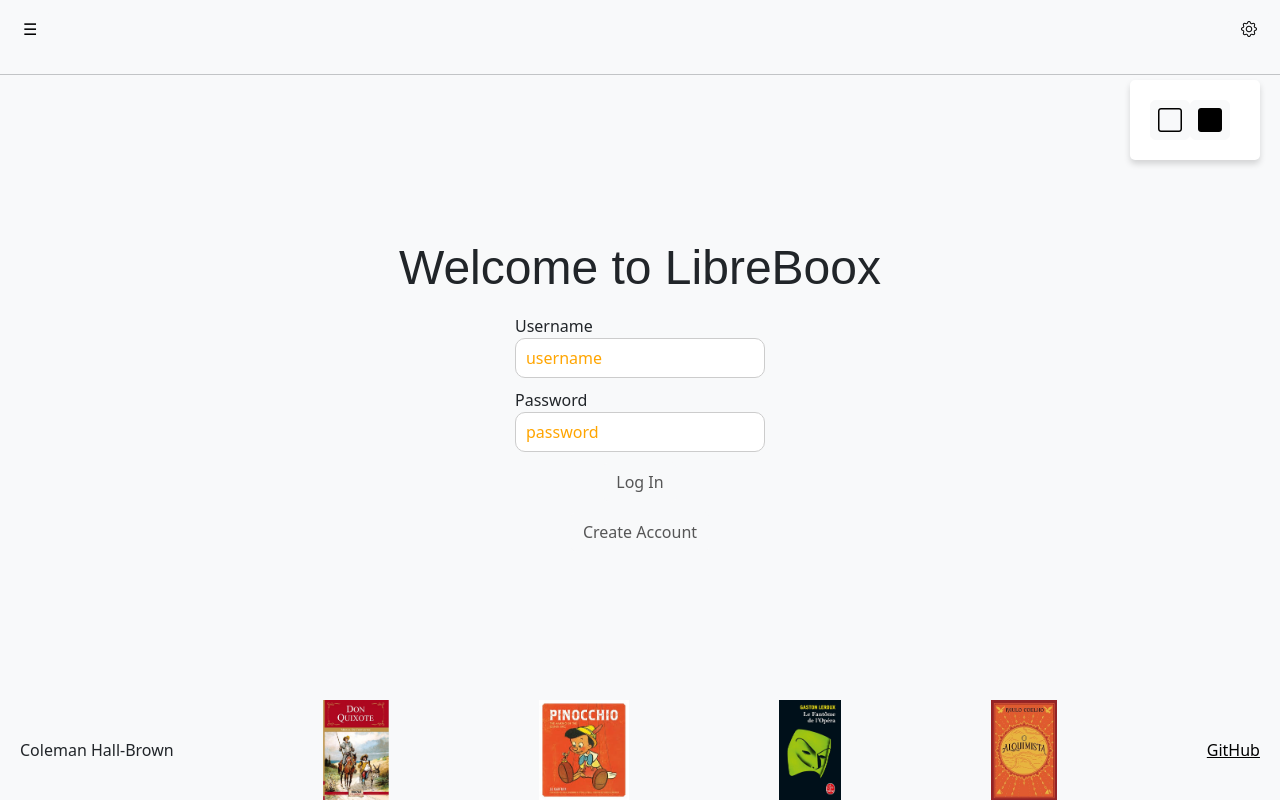
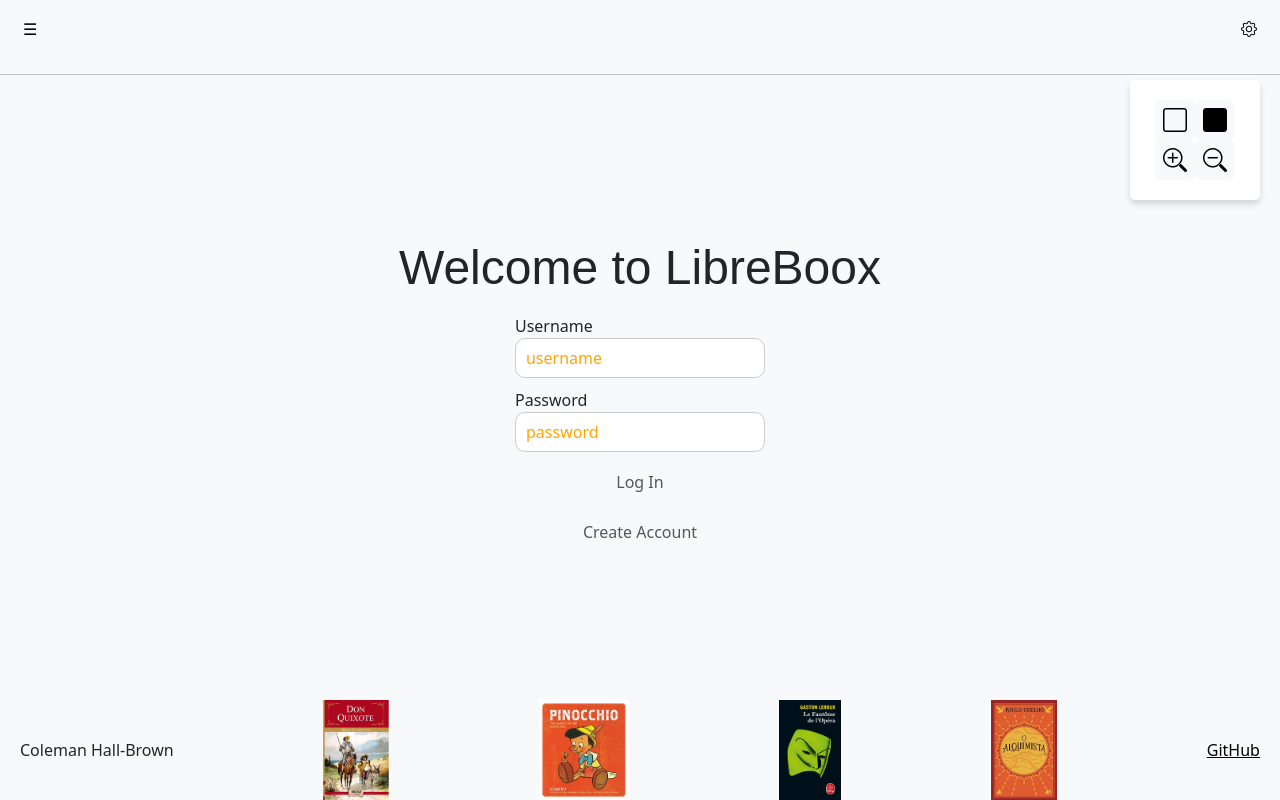
Before and after one commit to colemanhb/startup, a React (Vite) app: page / in a window 1280 px wide. Both pictures are taken after a click on the button 1249 px from the left and 29 px from the top of the page. Built offline with nearby package versions, Linux system fonts and the light colour scheme.

Commit message:
added + and - to settings box

```diff
--- a/src/app.css
+++ b/src/app.css
@@ -91,6 +91,8 @@
   padding: 20px;
   flex-direction: column;
   background-color: white;
+  flex-direction: column;
+  align-items: center;
 }
 
 #settings-panel.open {
--- a/src/app.jsx
+++ b/src/app.jsx
@@ -110,6 +110,14 @@
                             <i className="bi bi-square-fill"></i>
                         </button>
                     </div>
+                    <div className="font-size-buttons">
+                        <button id="increase-font" className="btn btn-light">
+                            <i className="bi bi-zoom-in"></i>
+                        </button>
+                        <button id="decrease-font" className="btn btn-light">
+                            <i className="bi bi-zoom-out"></i>
+                        </button>
+                    </div>
                 </aside>
                 <hr />
             </header>
```
Lines whose indentation alone changed are shown as unchanged.
